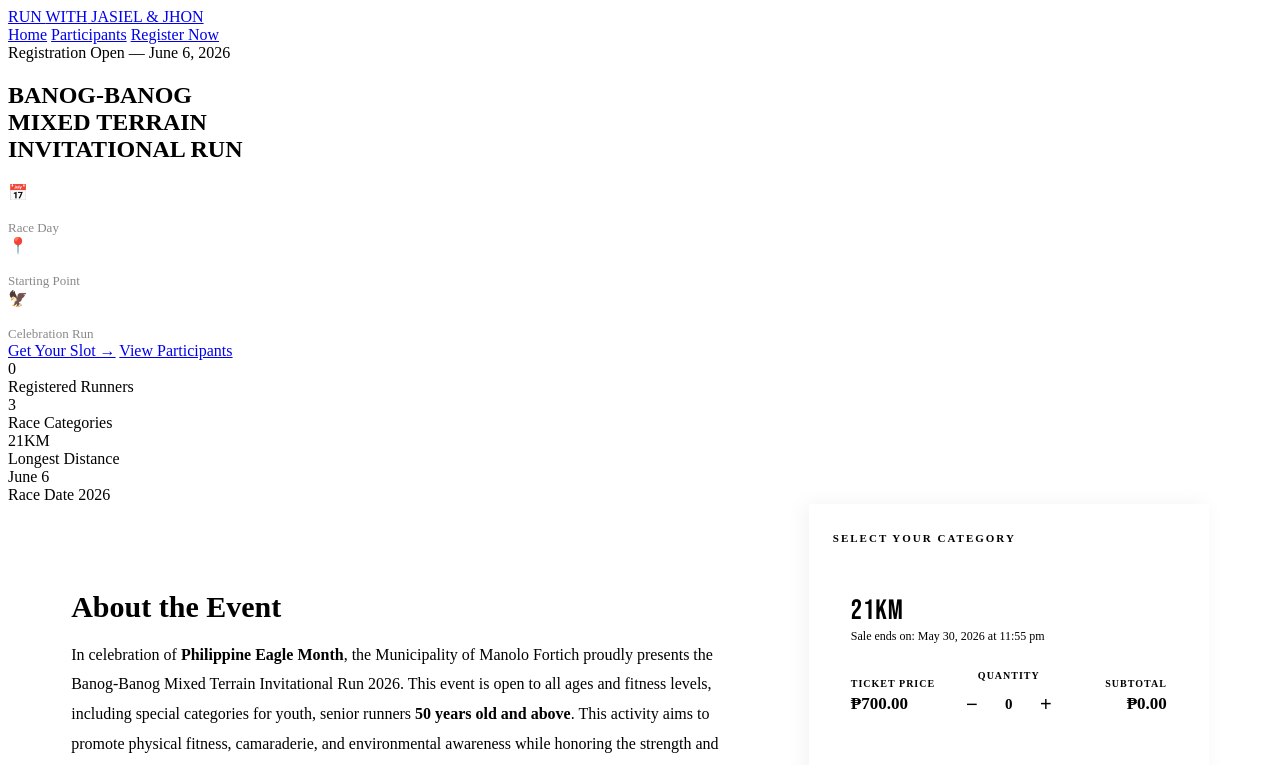
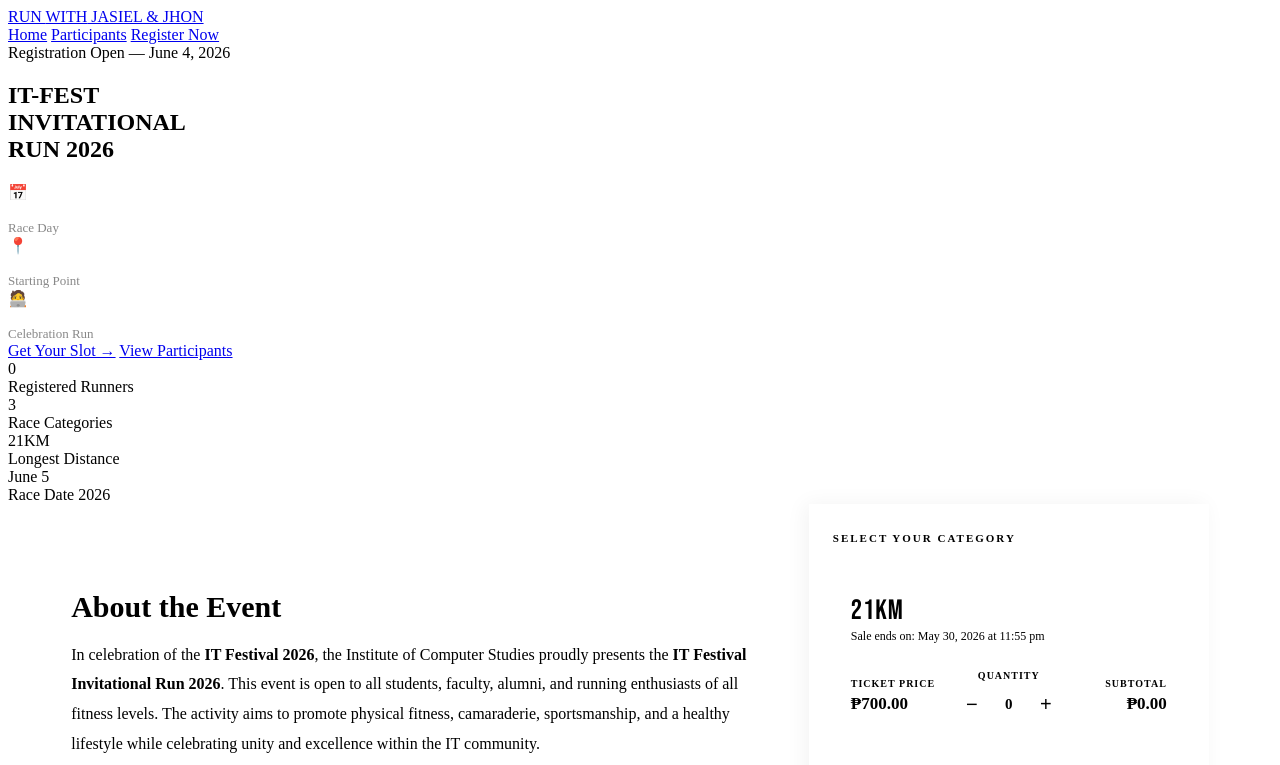
Before and after one commit to jasiel333/running_event_registration-WEB_APP, a PHP site: page / in a window 1280 px wide. Shown: the top 765 px of the page. Run offline with PHP 8.4, Linux system fonts and the light colour scheme; data that the repository does not hold is empty; some web fonts are replaced.

Commit message:
change some text

```diff
--- a/index.php
+++ b/index.php
@@ -20,7 +20,7 @@ while ($row = mysqli_fetch_assoc($cat_result)) {
 <head>
     <meta charset="UTF-8">
     <meta name="viewport" content="width=device-width, initial-scale=1.0">
-    <title>Banog-Banog Mixed Terrain Invitational Run 2026</title>
+    <title>IT-Festival Invitational Run 2026<</title>
     <link rel="stylesheet" href="assets/css/style.css">
     <link href="https://fonts.googleapis.com/css2?family=Bebas+Neue&family=Inter:wght@300;400;500;600;700&family=Barlow+Condensed:wght@400;600;700;800&display=swap" rel="stylesheet">
     <style>
@@ -361,31 +361,31 @@ while ($row = mysqli_fetch_assoc($cat_result)) {
     <div class="hero-bg"></div>
     <div class="hero-gradient"></div>
     <div class="hero-content">
-        <div class="hero-badge">Registration Open — June 6, 2026</div>
+        <div class="hero-badge">Registration Open — June 4, 2026</div>
         <h1>
-            BANOG-BANOG<br>
-            <span>MIXED TERRAIN</span><br>
-            INVITATIONAL RUN
+            IT-FEST<br>
+            <span>INVITATIONAL</span><br>
+             RUN 2026
         </h1>
         <div class="hero-meta">
             <div class="meta-item">
                 <div class="meta-icon">📅</div>
                 <div>
-                    <div style="font-weight:600;color:#fff;">June 6, 2026</div>
+                    <div style="font-weight:600;color:#fff;">June 5, 2026</div>
                     <div style="font-size:13px;color:#888;">Race Day</div>
                 </div>
             </div>
             <div class="meta-item">
                 <div class="meta-icon">📍</div>
                 <div>
-                    <div style="font-weight:600;color:#fff;">Manolo Fortich, Bukidnon</div>
+                    <div style="font-weight:600;color:#fff;">NBSC Manolo Fortich, Bukidnon</div>
                     <div style="font-size:13px;color:#888;">Starting Point</div>
                 </div>
             </div>
             <div class="meta-item">
-                <div class="meta-icon">🦅</div>
+                <div class="meta-icon">🧑‍💻</div>
                 <div>
-                    <div style="font-weight:600;color:#fff;">Philippine Eagle Month</div>
+                    <div style="font-weight:600;color:#fff;">IT-FESTIVAL</div>
                     <div style="font-size:13px;color:#888;">Celebration Run</div>
                 </div>
             </div>
@@ -412,7 +412,7 @@ while ($row = mysqli_fetch_assoc($cat_result)) {
         <div class="stat-label">Longest Distance</div>
     </div>
     <div class="stat-item">
-        <div class="stat-num">June 6</div>
+        <div class="stat-num">June 5</div>
         <div class="stat-label">Race Date 2026</div>
     </div>
 </div>
@@ -426,12 +426,10 @@ while ($row = mysqli_fetch_assoc($cat_result)) {
         <h2>About the Event</h2>
 
         <p>
-            In celebration of <strong style="color:var(--text);">Philippine Eagle Month</strong>, the Municipality of Manolo Fortich
-            proudly presents the Banog-Banog Mixed Terrain Invitational Run 2026. This event is open
-            to all ages and fitness levels, including special categories for youth, senior runners
-            <strong style="color:var(--text);">50 years old and above</strong>. This activity aims to promote physical fitness,
-            camaraderie, and environmental awareness while honoring the strength and resilience
-            symbolized by the Philippine Eagle.
+            In celebration of the <strong style="color:var(--text);">IT Festival 2026</strong>, the Institute of Computer Studies
+            proudly presents the <strong style="color:var(--text);">IT Festival Invitational Run 2026</strong>. This event is open to all students,
+            faculty, alumni, and running enthusiasts of all fitness levels. The activity aims to promote physical fitness, camaraderie, sportsmanship,
+            and a healthy lifestyle while celebrating unity and excellence within the IT community.
         </p>
 
         <img
@@ -447,7 +445,7 @@ while ($row = mysqli_fetch_assoc($cat_result)) {
             <li>21KM — ₱700</li>
         </ul>
 
-        <p>Join us on <strong style="color:var(--text);">JUNE 6, 2026</strong>, for an unforgettable trail running experience through the breathtaking landscape of Banog-Banog, Manolo Fortich.</p>
+        <p>Join us on <strong style="color:var(--text);">JUNE 5, 2026</strong>, at NBSC Manolo Fortich, Bukidnon for an unforgettable running experience!</p>
 
         <h2>How to Register:</h2>
 
```
